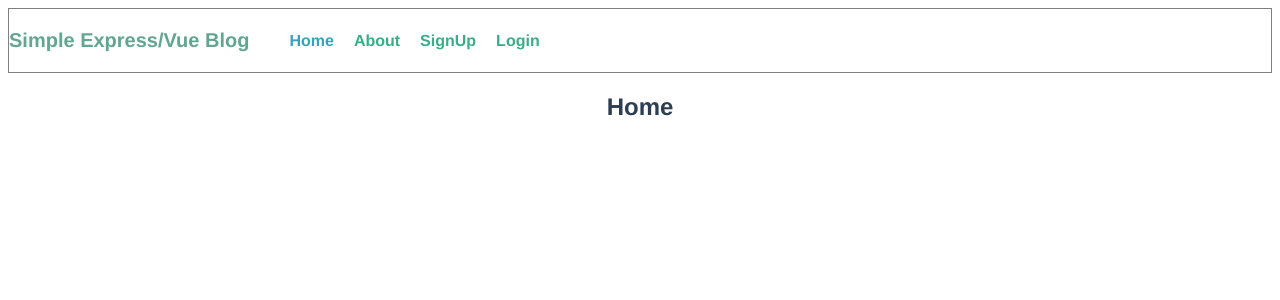
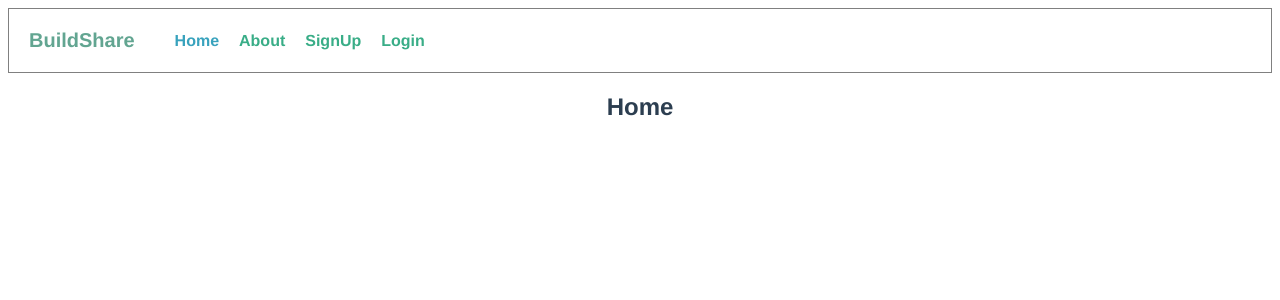
Before and after one commit to IceCode18/CS490R-web-api-practice, a Vue app in the folder client/: page / in a window 1280 px wide. Shown: the top 300 px of the page. Built offline with nearby package versions, Linux system fonts and the light colour scheme.

Commit message:
Update title and minor css changes

```diff
--- a/client/src/components/TheNavigation.vue
+++ b/client/src/components/TheNavigation.vue
@@ -1,6 +1,6 @@
 <template>
     <nav id="nav">
-        <p class="logo">Simple Express/Vue Blog</p>
+        <p class="logo">BuildShare</p>
         <ul class="nav-links">
             <li>
                 <router-link :to="{ name: 'Home'}" class="links">Home</router-link>
@@ -86,5 +86,6 @@ export default {
         font-size: 20px;
         color: rgb(98, 165, 145);
         font-weight: bold;
+        padding-left: 20px;
     }
 </style>
```
